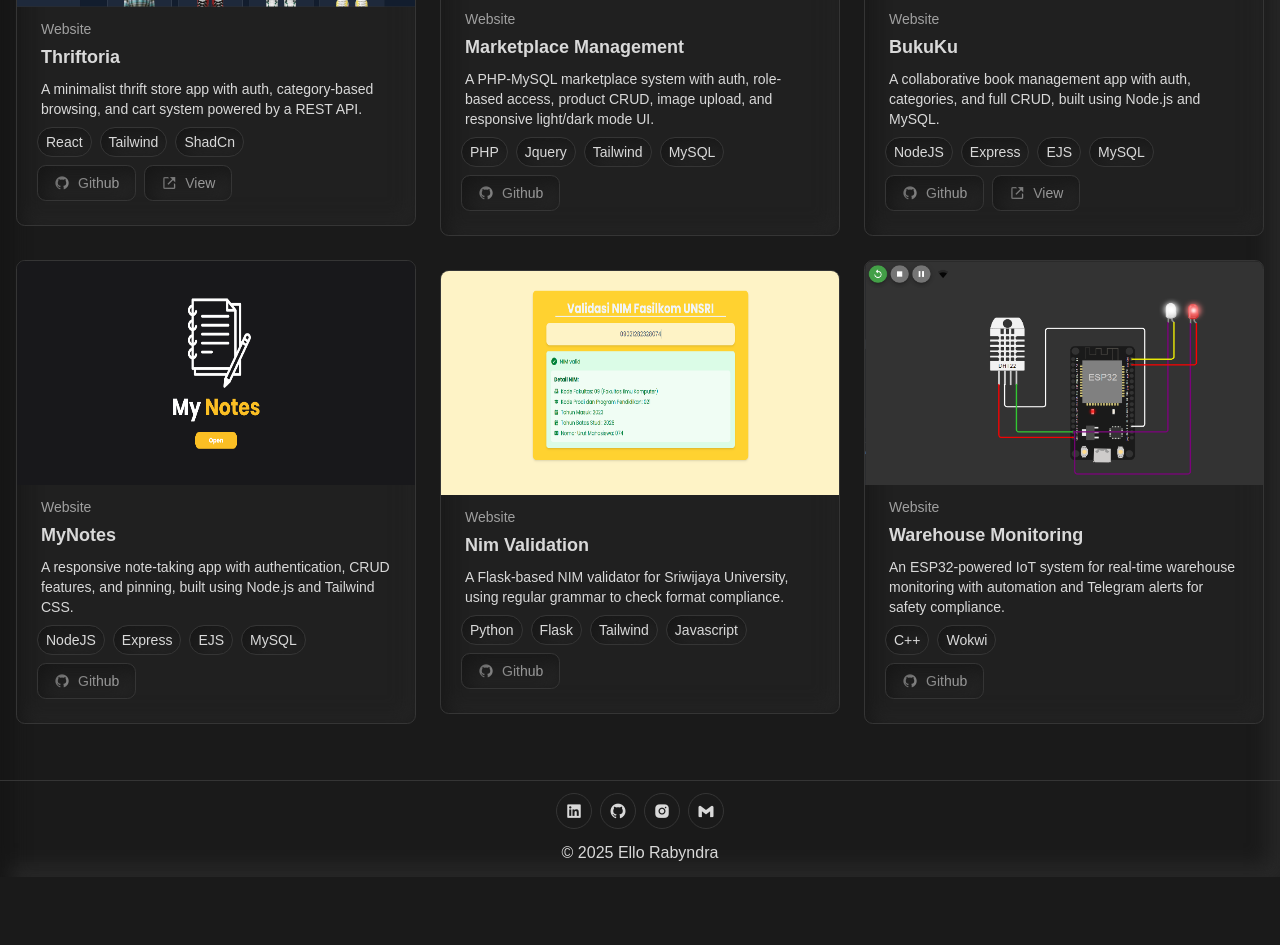
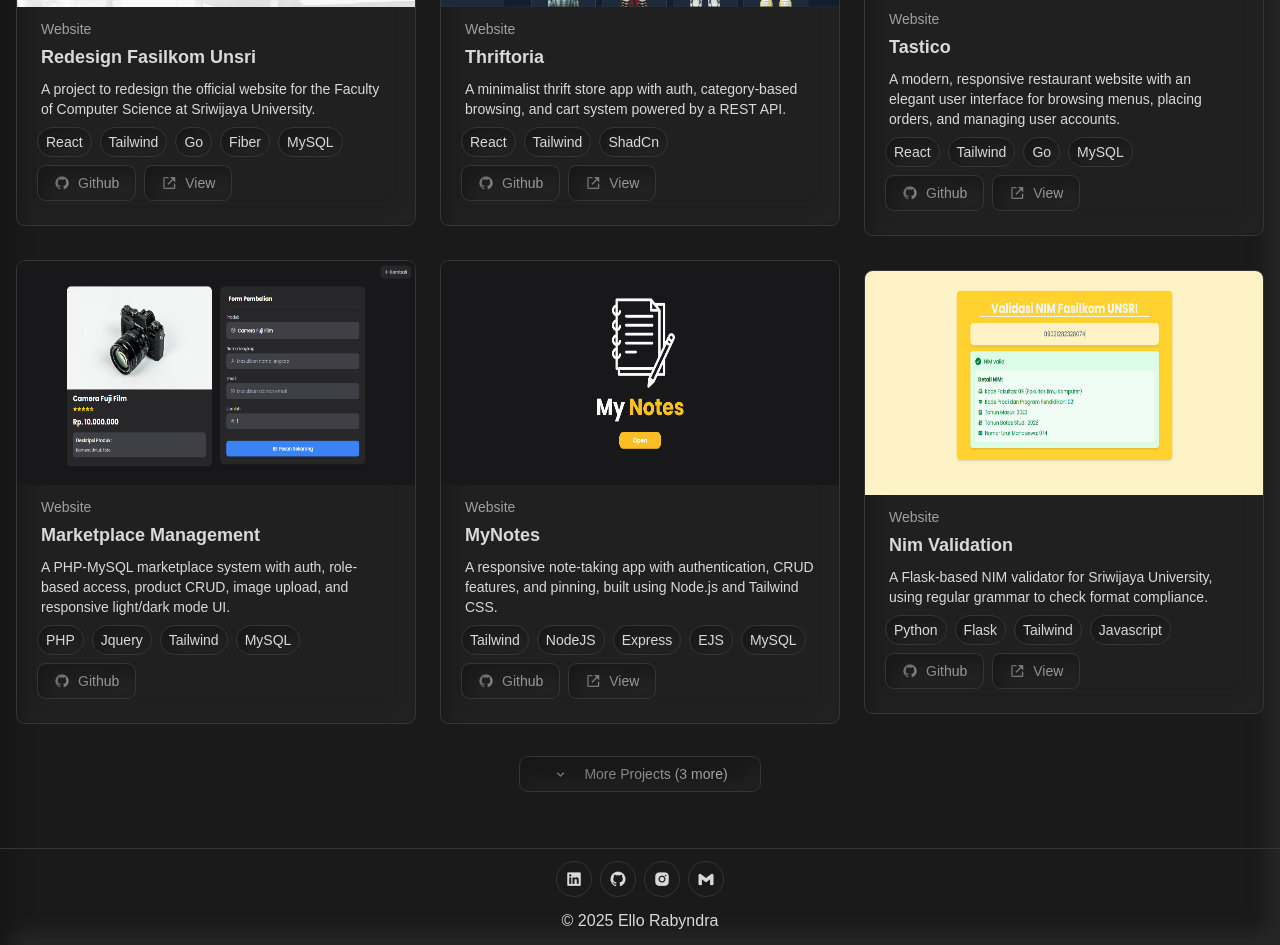
Before and after one commit to ElloRabyndra/Ello-Rabyndra, a React (Vite) app: page /projects in a window 1280 px wide. Shown: the part 440-1385 px from the top of the page. Before the commit the page ends 1317 px from the top, so only its background shows below. Built offline with nearby package versions, Linux system fonts and the light colour scheme.

Commit message:
chore: add project data and asset

```diff
--- a/src/database/data.js
+++ b/src/database/data.js
@@ -77,6 +77,17 @@ const projects = [
   {
     id: 1,
     category: "Website",
+    title: "Redesign Fasilkom Unsri",
+    description:
+      "A project to redesign the official website for the Faculty of Computer Science at Sriwijaya University.",
+    image: "/fasilkom.png",
+    tech: ["React", "Tailwind", "Go", "Fiber", "MySQL"],
+    link: "https://fasilkom-universitas-sriwijaya.vercel.app/",
+    github: "https://github.com/ElloRabyndra/Fasilkom-Universitas-Sriwijaya",
+  },
+  {
+    id: 2,
+    category: "Website",
     title: "Thriftoria",
     description:
       "A minimalist thrift store app with auth, category-based browsing, and cart system powered by a REST API.",
@@ -86,7 +97,18 @@ const projects = [
     github: "https://github.com/ElloRabyndra/Thriftoria",
   },
   {
-    id: 2,
+    id: 3,
+    category: "Website",
+    title: "Tastico",
+    description:
+      "A modern, responsive restaurant website with an elegant user interface for browsing menus, placing orders, and managing user accounts.",
+    image: "/tastico.png",
+    tech: ["React", "Tailwind", "Go", "MySQL"],
+    link: "https://tastico.vercel.app/",
+    github: "https://github.com/ElloRabyndra/tastico",
+  },
+  {
+    id: 4,
     category: "Website",
     title: "Marketplace Management",
     description:
@@ -97,7 +119,29 @@ const projects = [
     github: "https://github.com/ElloRabyndra/MarketPlaceManagement",
   },
   {
-    id: 3,
+    id: 5,
+    category: "Website",
+    title: "MyNotes",
+    description:
+      "A responsive note-taking app with authentication, CRUD features, and pinning, built using Node.js and Tailwind CSS.",
+    image: "/MyNotes.png",
+    tech: ["Tailwind","NodeJS", "Express", "EJS", "MySQL"],
+    link: "https://ellorabyndra.github.io/MyNotes/",
+    github: "https://github.com/ElloRabyndra/MyNotes-old",
+  },
+  {
+    id: 6,
+    category: "Website",
+    title: "Nim Validation",
+    description:
+      "A Flask-based NIM validator for Sriwijaya University, using regular grammar to check format compliance.",
+    image: "/NimValidation.png",
+    tech: ["Python", "Flask", "Tailwind", "Javascript"],
+    link: "https://nim-validation.vercel.app/",
+    github: "https://github.com/ElloRabyndra/Nim_Validation",
+  },
+  {
+    id: 7,
     category: "Website",
     title: "BukuKu",
     description:
@@ -108,30 +152,8 @@ const projects = [
     github: "https://github.com/ElloRabyndra/BukuKu",
   },
   {
-    id: 4,
-    category: "Website",
-    title: "MyNotes",
-    description:
-      "A responsive note-taking app with authentication, CRUD features, and pinning, built using Node.js and Tailwind CSS.",
-    image: "/MyNotes.png",
-    tech: ["NodeJS", "Express", "EJS", "MySQL"],
-    link: "",
-    github: "https://github.com/ElloRabyndra/MyNotes-old",
-  },
-  {
-    id: 5,
-    category: "Website",
-    title: "Nim Validation",
-    description:
-      "A Flask-based NIM validator for Sriwijaya University, using regular grammar to check format compliance.",
-    image: "/NimValidation.png",
-    tech: ["Python", "Flask", "Tailwind", "Javascript"],
-    link: "",
-    github: "https://github.com/ElloRabyndra/Nim_Validation",
-  },
-  {
-    id: 6,
-    category: "Website",
+    id: 8,
+    category: "IoT",
     title: "Warehouse Monitoring",
     description:
       "An ESP32-powered IoT system for real-time warehouse monitoring with automation and Telegram alerts for safety compliance.",
@@ -139,6 +161,17 @@ const projects = [
     tech: ["C++", "Wokwi"],
     link: "",
     github: "https://github.com/ElloRabyndra/Warehouse-Monitoring",
+  },
+  {
+    id: 9,
+    category: "Website",
+    title: "Old Portfolio",
+    description:
+      "My old, responsive portfolio website, that highlights my skills, experiences, and projects, and also includes a dark mode.",
+    image: "/old-porto.png",
+    tech: ["Tailwind", "Javascript"],
+    link: "https://ellorabyndra.github.io/Portofolio-V2/",
+    github: "https://github.com/ElloRabyndra/Portofolio-V2",
   },
 ];
 
```
Also changed, not shown: public/MyOshi.png (added), public/warehouse-dashboard.png (added).
